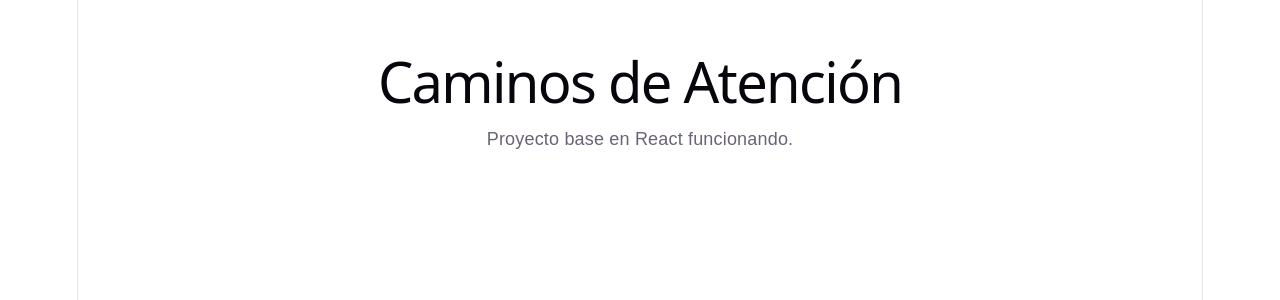
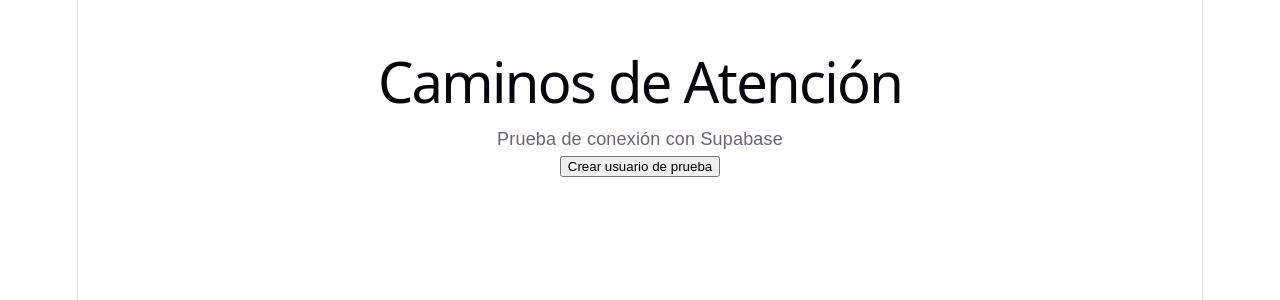
Before and after one commit to dacentor/caminos_de_atencion-tfg, a React (Vite) app: page / in a window 1280 px wide. Shown: the top 300 px of the page. Built offline with nearby package versions, Linux system fonts and the light colour scheme.

Commit message:
Supabase set

```diff
--- a/src/App.jsx
+++ b/src/App.jsx
@@ -1,8 +1,28 @@
+import { supabase } from './supabase'
+
 function App() {
+  async function crearUsuarioPrueba() {
+    const { data, error } = await supabase
+      .from('users')
+      .insert([{ name: 'Usuario desde React' }])
+      .select()
+
+    if (error) {
+      console.error('Error al crear usuario:', error)
+      return
+    }
+
+    console.log('Usuario creado:', data)
+    alert('Usuario creado correctamente')
+  }
+
   return (
     <div style={{ padding: '2rem', fontFamily: 'Arial, sans-serif' }}>
       <h1>Caminos de Atención</h1>
-      <p>Proyecto base en React funcionando.</p>
+      <p>Prueba de conexión con Supabase</p>
+      <button onClick={crearUsuarioPrueba}>
+        Crear usuario de prueba
+      </button>
     </div>
   )
 }
--- a/src/supabase.js
+++ b/src/supabase.js
@@ -1,6 +1,6 @@
 import { createClient } from '@supabase/supabase-js'
 
-const supabaseUrl = 'TU_PROJECT_URL'
-const supabaseAnonKey = 'TU_ANON_KEY'
+const supabaseUrl = 'https://ynqeiubvzgltzjezslpg.supabase.co'
+const supabaseAnonKey = 'sb_publishable_jHthmcjve4EDSQHYoTF_OA_KigblgtC'
 
 export const supabase = createClient(supabaseUrl, supabaseAnonKey)
```
